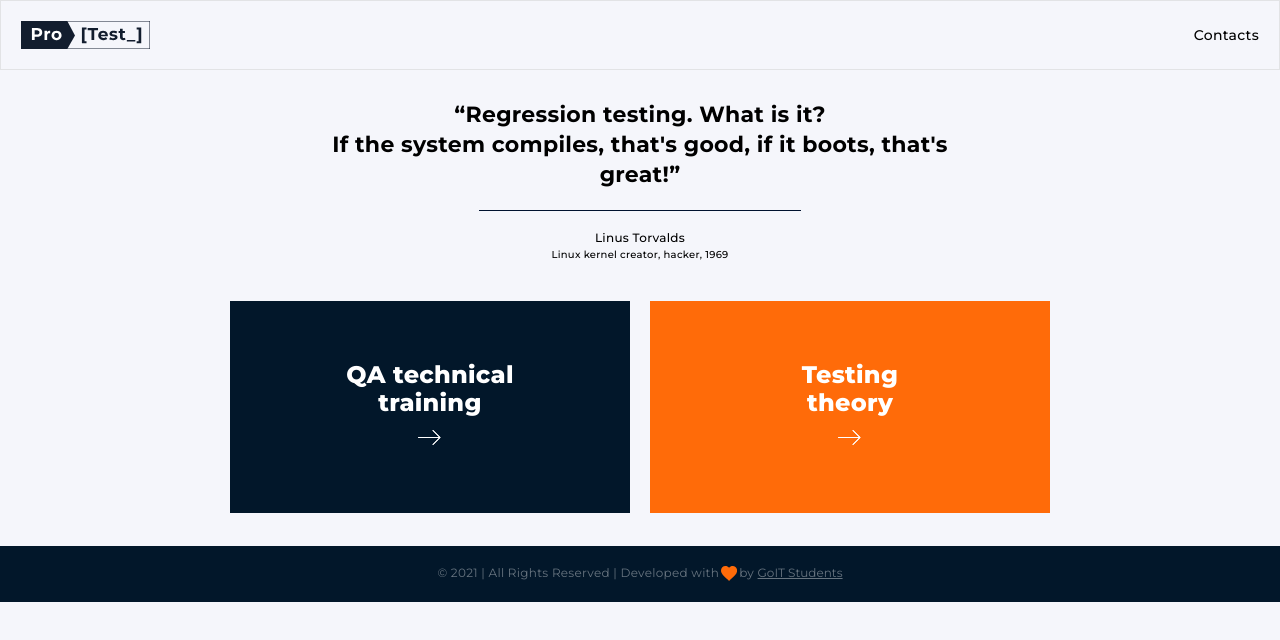
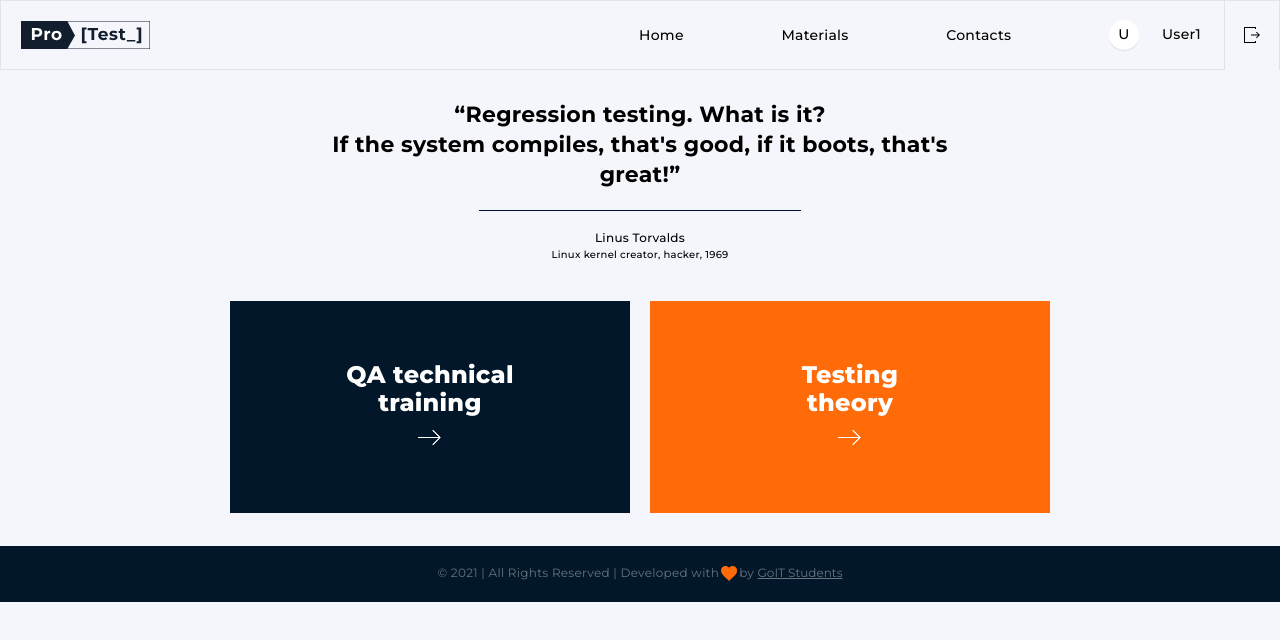
Before and after one commit to TanyaShved/finalProgect-front, a React (Create React App) app: page / in a window 1280 px wide. Shown: the top 640 px of the page. Built offline with nearby package versions, Linux system fonts and the light colour scheme.

Commit message:
added styles to userMenu

```diff
--- a/src/App.js
+++ b/src/App.js
@@ -29,10 +29,6 @@ function App() {
   return (
     <>
       <AppBar />
-      {/* <Container>
-        <Suspense fallback={<Loader />}>
-          <Switch>
-            <Route path="/" exact> */}
 
       <Suspense fallback={<Loader />}>
         <Switch>
--- a/src/components/AuthMenu/AuthMenu.jsx
+++ b/src/components/AuthMenu/AuthMenu.jsx
@@ -7,12 +7,7 @@ export default function AuthMenu() {
   return (
     <ul className={s.menuWrapper}>
       <li className={s.menuItem}>
-        <NavLink
-          to="/contacts"
-          exact="/contacts"
-          data-dismiss="navigationMenu"
-          className={s.menuLink}
-        >
+        <NavLink to="/contacts" exact className={s.menuLink}>
           Contacts
         </NavLink>
       </li>
--- a/src/components/AuthMenu/AuthMenu.module.css
+++ b/src/components/AuthMenu/AuthMenu.module.css
@@ -57,8 +57,11 @@
 /* @media screen and (max-width: 767px) {
 } */
 
-/* @media screen and (min-width: 768px) {
-} */
+@media screen and (min-width: 768px) {
+  .menuWrapper {
+    margin-right: 20px;
+  }
+}
 
 /* @media screen and (min-width: 1280px) {
 
--- a/src/components/Navigation/Navigation.jsx
+++ b/src/components/Navigation/Navigation.jsx
@@ -1,11 +1,11 @@
 import React from 'react';
-import { useSelector } from 'react-redux';
+// import { useSelector } from 'react-redux';
 import { NavLink } from 'react-router-dom';
 
 import AuthMenu from '../AuthMenu/AuthMenu';
 import UserMenu from '../UserMenu';
 import Logo from '../Logo';
-import { authSelectors } from '../../redux/auth';
+// import { authSelectors } from '../../redux/auth';
 
 import sprite from '../../images/sprite.svg';
 
@@ -15,9 +15,9 @@ import s from './Navigation.module.css';
 // 4. Убрать временные переменные и их значения.
 
 export default function Navigation() {
-  const isAuthenticated = useSelector(authSelectors.getIsLoggedIn);
+  // const isAuthenticated = useSelector(authSelectors.getIsLoggedIn);
 
-  // const isAuthenticated = false; // временная переменная
+  const isAuthenticated = true; // временная переменная
 
   return (
     <nav className={s.pageNavigation}>
--- a/src/components/Navigation/Navigation.module.css
+++ b/src/components/Navigation/Navigation.module.css
@@ -39,7 +39,6 @@
   position: fixed;
   z-index: 10;
   left: calc(50% + 102px);
-  /* right: 57px; */
   background-color: var(--bg-color-primary);
 }
 
@@ -109,10 +108,6 @@
     width: 768px;
   }
 
-  .navigationMenuWrapper {
-    margin-right: 20px;
-  }
-
   .btnBurgerMenu,
   .btnClose {
     display: none;
--- a/src/components/UserMenu/UserMenu.jsx
+++ b/src/components/UserMenu/UserMenu.jsx
@@ -2,15 +2,13 @@ import React from 'react';
 // import { useDispatch, useSelector } from 'react-redux';
 
 // import { authSelectors, authOperations } from '../../redux/auth';
-// import { NavLink } from 'react-router-dom';
+import { NavLink } from 'react-router-dom';
 
 import sprite from '../../images/sprite.svg';
 
 import s from './UserMenu.module.css';
 
 // TO DO
-// 1. Добавиль NavLink's в li;
-// 2. Прикрутить рауты;
 // 3. Убрать временные переменные и их значения.
 // 4. Решить вопрос с аватаркой юзера, пока оставить ее стилизирование
 // с помощью css. Возможно в дальнейшем прикрутить возможность дать юзеру
@@ -23,28 +21,41 @@ export default function UserMenu() {
   const name = 'User1'; // Временная переменная
 
   return (
-    <div>
-      <ul>
-        <li>home</li>
-        <li>materials</li>
-        <li>contacts</li>
-      </ul>
-      <ul className={s.navigationList}>
-        <li>
-          <span>U</span>
+    <div className={s.userInfoContainer}>
+      <ul className={s.menuWrapper}>
+        <li className={s.menuItem}>
+          <NavLink to="/" exact className={s.menuLink}>
+            Home
+          </NavLink>
+        </li>
+        <li className={s.menuItem}>
+          <NavLink to="/useful-info" exact className={s.menuLink}>
+            Materials
+          </NavLink>
+        </li>
+        <li className={s.menuItem}>
+          <NavLink to="/contacts" exact className={s.menuLink}>
+            Contacts
+          </NavLink>
+        </li>
+        <li className={s.userInfoMenu}>
+          <span className={s.userAvatar}>{name[0]}</span>
           {/* <img alt="User avatar" width="32" className={s.avatar} /> */}
-          <span> {name} </span>
-        </li>
-      </ul>
+          <span className={s.userName}> {name} </span>
           <button
             type="button"
-        className={s.btn}
+            className={s.btnLogOut}
             // onClick={() => dispatch(authOperations.onLogout)}
           >
             <svg className={s.sign_out}>
               <use href={sprite + '#sign-out'}></use>
             </svg>
           </button>
+        </li>
+      </ul>
+      {/* <div className={s.userInfoMenu}>
+
+      </div> */}
     </div>
   );
 }
--- a/src/components/UserMenu/UserMenu.module.css
+++ b/src/components/UserMenu/UserMenu.module.css
@@ -1,14 +1,105 @@
-.navigationList {
+.userInfoContainer,
+.menuWrapper,
+.userInfoMenu {
+  display: flex;
+  justify-content: space-between;
+  align-items: center;
+}
+
+/* .userInfoContainer {
+  width: 640px;
+} */
+
+.menuWrapper {
+  margin: 0;
+  padding: 0;
+}
+
+.userInfoMenu {
+  width: 170px;
+}
+
+/* .navigationList {
   display: flex;
   margin: 0;
   padding: 0;
-  /* text-align: center; */
+  text-align: center;
+} */
+
+.menuLink {
+  display: block;
+  font-size: 14px;
+  line-height: 16px;
+  text-decoration: none;
+  color: black;
+}
+
+.menuLink::after {
+  display: block;
+  content: '';
+  width: 100%;
+  height: 1px;
+  background-color: #ff6b09;
+  opacity: 0;
+  z-index: 5;
+  transition: opacity 200ms linear;
+}
+
+.menuItem:hover .menuLink::after {
+  opacity: 1;
+}
+
+.userAvatar {
+  display: flex;
+  justify-content: center;
+  align-items: center;
+  width: 30px;
+  height: 30px;
+  border-radius: 50%;
+  background: #ffffff;
+  box-shadow: 0px 1px 1px rgba(18, 29, 46, 0.1);
+}
+
+.userName {
+  display: block;
+}
+
+.btnLogOut {
+  display: flex;
+  align-items: center;
+  justify-content: center;
+  width: 55px;
+  height: 69px;
+  cursor: pointer;
+  border: none;
+  border-left: 1px solid #e2e3e5;
+  background-color: var(--bg-color-primary);
 }
 
 .sign_out {
-  /* display: block; */
   width: 16px;
   height: 16px;
-  /* fill: $text-header-color; */
-  /* @include transition; */
 }
+
+/* @media screen and (max-width: 767px) {
+} */
+
+@media screen and (min-width: 768px) {
+  .menuWrapper {
+    width: 500px;
+  }
+
+  .userInfoMenu {
+    width: 160px;
+  }
+}
+
+@media screen and (min-width: 1280px) {
+  .menuWrapper {
+    width: 640px;
+  }
+
+  .userInfoMenu {
+    width: 170px;
+  }
+}
```
Lines whose indentation alone changed are shown as unchanged.
